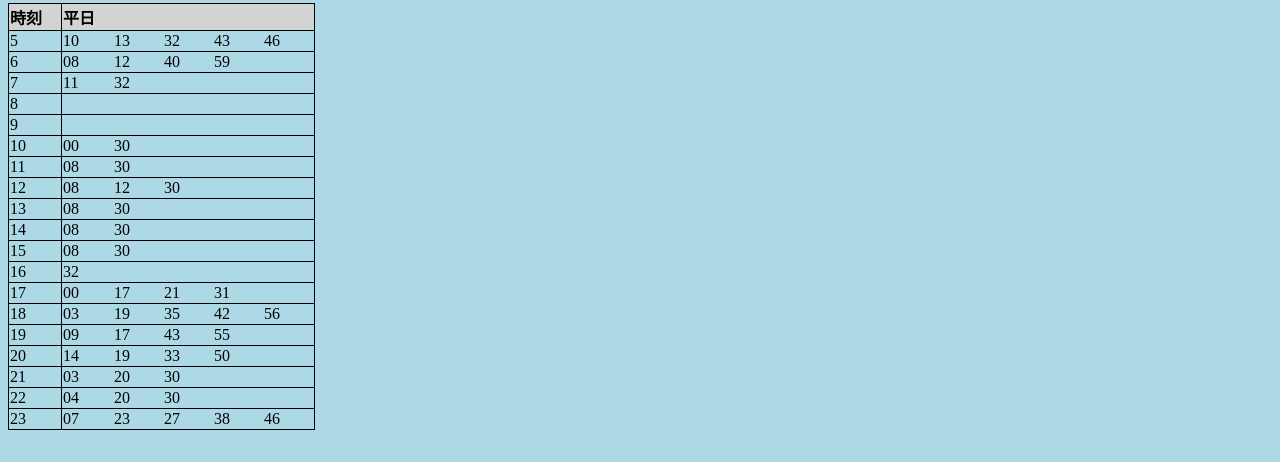
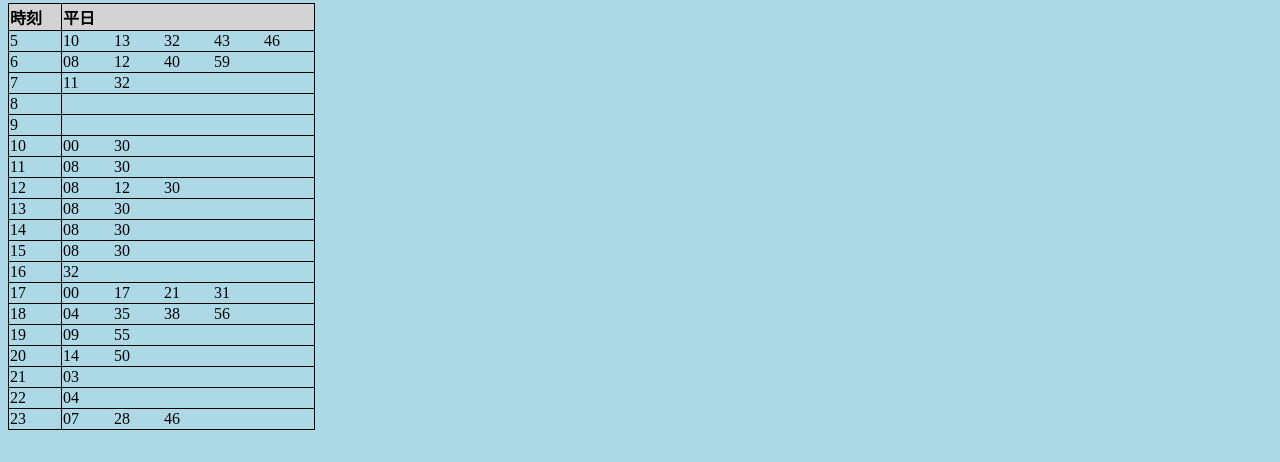
Before and after one commit to tatsuichi/tatsuichi.github.io, a plain HTML site: page index.html in a window 1280 px wide. Shown: the part 88-550 px from the top of the page. Drawn offline with Linux system fonts and the light colour scheme; no server answers.

Commit message:
Update index.html

```diff
--- a/index.html
+++ b/index.html
@@ -119,51 +119,51 @@
         </tr>
         <tr>
           <td class="hour">18</td>
-          <td class="min_other">03</td>
-          <td class="min_other">19</td>
+          <td class="min_other">04</td>
           <td class="min_other">35</td>
-          <td class="min_other">42</td>
-          <td class="min_right">56</td>
+          <td class="min_other">38</td>
+          <td class="min_other">56</td>
+          <td class="min_right"></td>
         </tr>
         <tr>
           <td class="hour">19</td>
           <td class="min_other">09</td>
-          <td class="min_other">17</td>
-          <td class="min_other">43</td>
           <td class="min_other">55</td>
+          <td class="min_other"></td>
+          <td class="min_other"></td>
           <td class="min_right"></td>
         </tr>
         <tr>
           <td class="hour">20</td>
           <td class="min_other">14</td>
-          <td class="min_other">19</td>
-          <td class="min_other">33</td>
           <td class="min_other">50</td>
+          <td class="min_other"></td>
+          <td class="min_other"></td>
           <td class="min_right"></td>
         </tr>
         <tr>
           <td class="hour">21</td>
           <td class="min_other">03</td>
-          <td class="min_other">20</td>
-          <td class="min_other">30</td>
+          <td class="min_other"></td>
+          <td class="min_other"></td>
           <td class="min_other"></td>
           <td class="min_right"></td>
         </tr>
         <tr>
           <td class="hour">22</td>
           <td class="min_other">04</td>
-          <td class="min_other">20</td>
-          <td class="min_other">30</td>
+          <td class="min_other"></td>
+          <td class="min_other"></td>
           <td class="min_other"></td>
           <td class="min_right"></td>
         </tr>
         <tr>
           <td class="hour">23</td>
           <td class="min_other">07</td>
-          <td class="min_other">23</td>
-          <td class="min_other">27</td>
-          <td class="min_other">38</td>
-          <td class="min_right">46</td>
+          <td class="min_other">28</td>
+          <td class="min_other">46</td>
+          <td class="min_other"></td>
+          <td class="min_right"></td>
         </tr>
       </table>
   </body>
```
